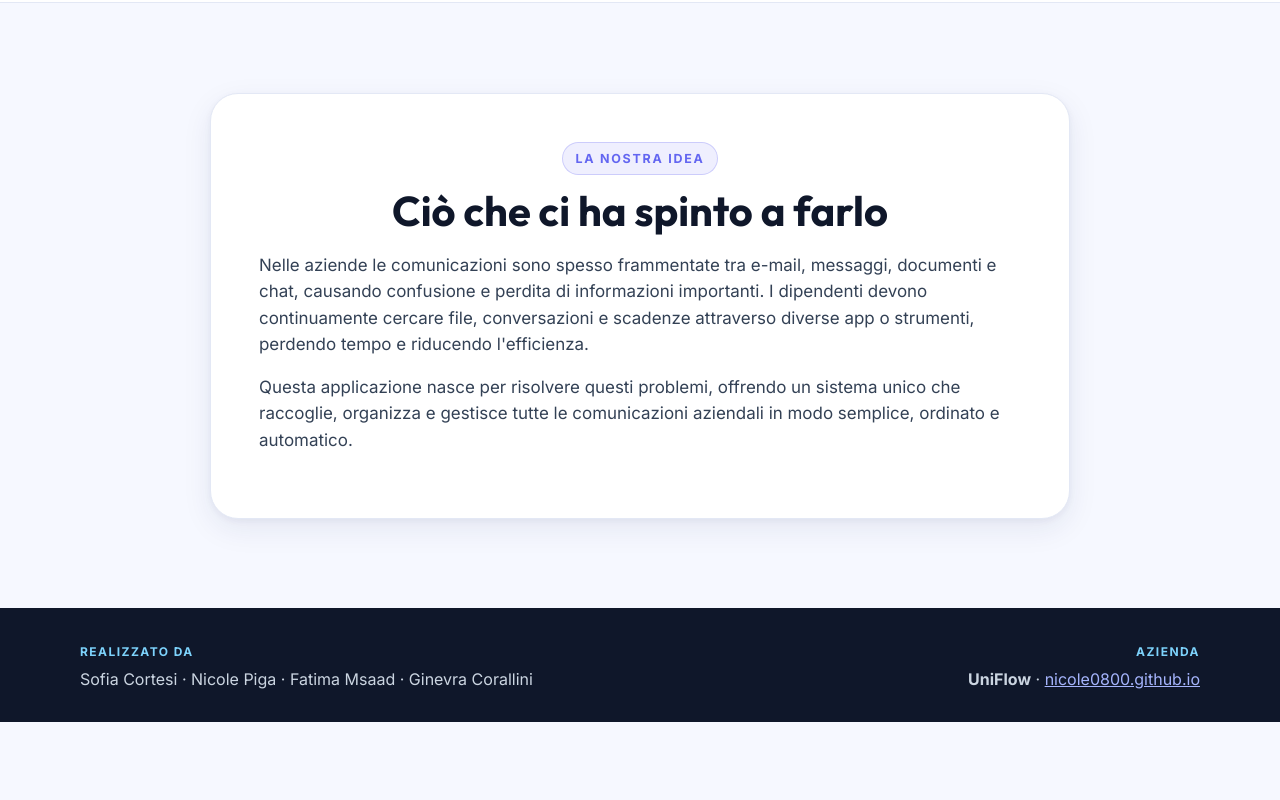
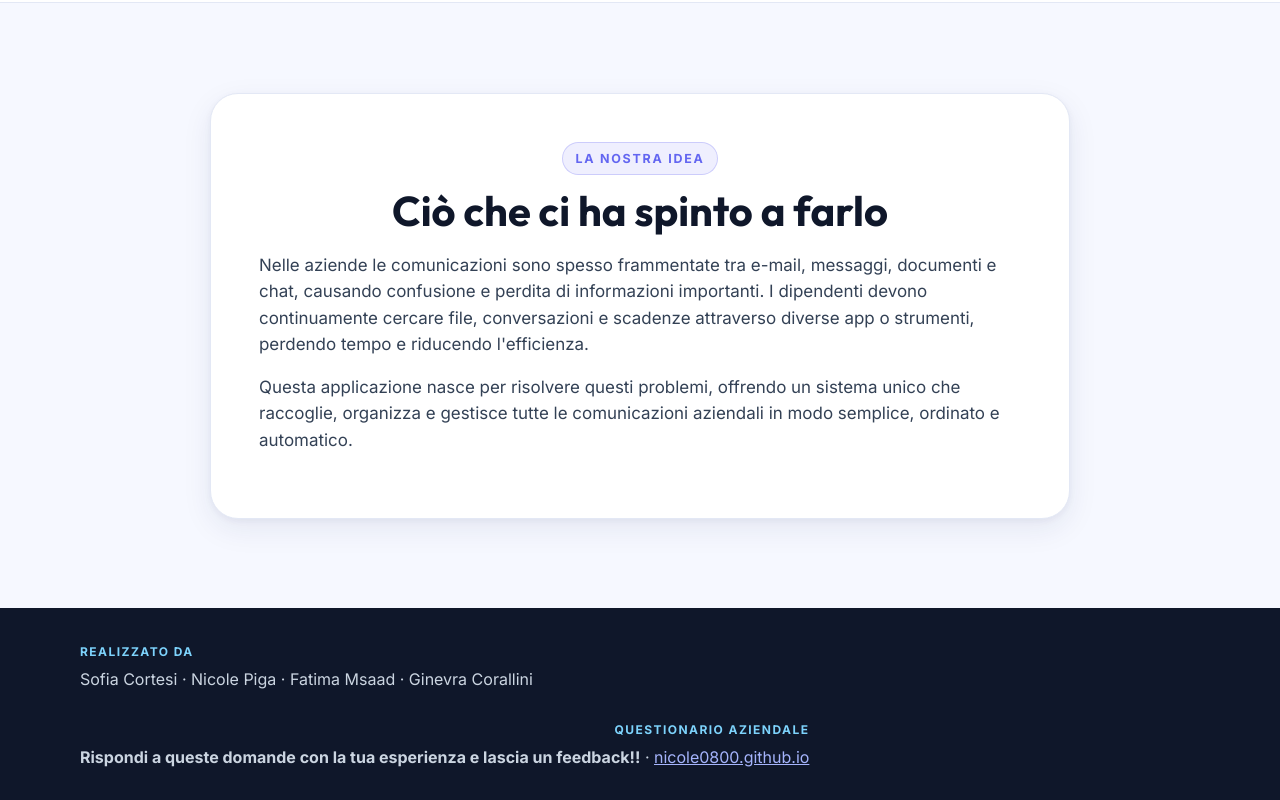
Before and after one commit to nicole0800/nicole0800.github.io, a plain HTML site: page index.html in a window 1280 px wide. Shown: the part 5789-6589 px from the top of the page. Before the commit the page ends 6511 px from the top, so only its background shows below. Drawn offline with Linux system fonts and the light colour scheme.

Commit message:
aggiunta questionario aziendale

```diff
--- a/index.html
+++ b/index.html
@@ -230,8 +230,8 @@
         <p>Sofia Cortesi · Nicole Piga · Fatima Msaad · Ginevra Corallini</p>
       </div>
       <div class="azienda">
-        <span class="label">Azienda</span>
-        <p><strong>UniFlow</strong> · <a href="https://nicole0800.github.io">nicole0800.github.io</a></p>
+        <span class="label">QUESTIONARIO AZIENDALE</span>
+        <p><strong>Rispondi a queste domande con la tua esperienza e lascia un feedback!!</strong> · <a href="https://forms.gle/PdmAaPWs9Yks4bqo6">nicole0800.github.io</a></p>
       </div>
     </div>
   </footer>
```
